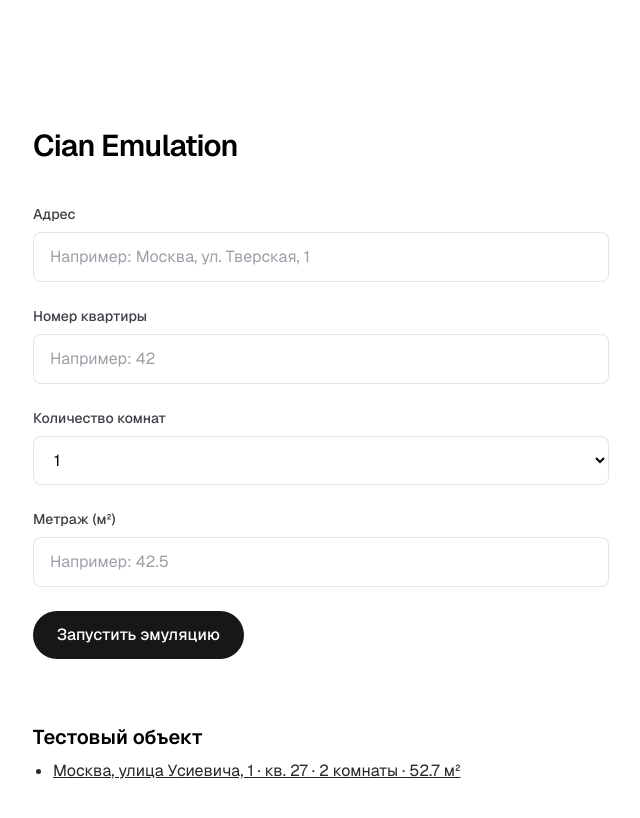
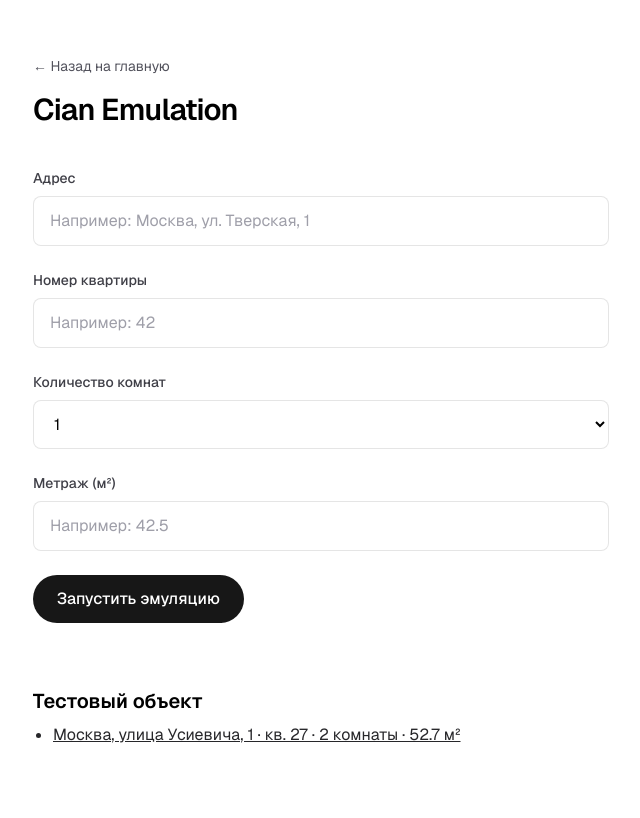
Before and after one commit to sergeychernov/realty-calculator, a Next.js app: page /emulation in a window 1280 px wide. Shown: the top 818 px of the page, without its empty margins (287-927 px from the left). Built offline with nearby package versions, Linux system fonts and the light colour scheme.

Commit message:
Navigation

```diff
--- a/app/emulation/page.tsx
+++ b/app/emulation/page.tsx
@@ -1,6 +1,7 @@
 "use client";
 
 import { useState } from "react";
+import Link from "next/link";
 import type { CianData } from "@/playwright-scripts/cian/extract-data";
 
 export default function EmulationPage() {
@@ -52,10 +53,18 @@
 
   return (
     <div className="flex min-h-screen items-center justify-center bg-zinc-50 font-sans dark:bg-black">
-      <main className="flex min-h-screen w-full max-w-3xl flex-col items-center justify-center gap-10 py-32 px-16 bg-white dark:bg-black sm:items-start">
-        <h1 className="text-3xl font-semibold tracking-tight text-black dark:text-zinc-50">
-          Cian Emulation
-        </h1>
+      <main className="flex min-h-screen w-full max-w-3xl flex-col items-center justify-center gap-10 px-16 bg-white dark:bg-black sm:items-start">
+        <div className="w-full max-w-xl">
+          <Link
+            href="/"
+            className="inline-flex items-center text-sm text-zinc-600 dark:text-zinc-400 hover:text-black dark:hover:text-zinc-50 mb-4"
+          >
+            ← Назад на главную
+          </Link>
+          <h1 className="text-3xl font-semibold tracking-tight text-black dark:text-zinc-50">
+            Cian Emulation
+          </h1>
+        </div>
         <form onSubmit={handleSubmit} className="w-full max-w-xl space-y-6">
           <div className="flex flex-col gap-2">
             <label
--- a/app/page.tsx
+++ b/app/page.tsx
@@ -1,6 +1,7 @@
 "use client";
 
 import { useState } from "react";
+import Link from "next/link";
 
 export default function Home() {
   const [address, setAddress] = useState("");
@@ -8,13 +9,26 @@
   const [area, setArea] = useState("");
   return (
     <div className="flex min-h-screen items-center justify-center bg-zinc-50 font-sans dark:bg-black">
-      <main className="flex min-h-screen w-full max-w-3xl flex-col items-center justify-center gap-10 py-32 px-16 bg-white dark:bg-black sm:items-start">
+      <main className="flex min-h-screen w-full max-w-3xl flex-col items-center justify-center gap-10 px-16 bg-white dark:bg-black sm:items-start">
+        <Link
+          href="/emulation"
+          className="inline-flex items-center text-sm text-zinc-600 dark:text-zinc-400 hover:text-black dark:hover:text-zinc-50 underline"
+        >
+          → Перейти к Cian Emulation
+        </Link>
         <h1 className="text-3xl font-semibold tracking-tight text-black dark:text-zinc-50">
           Калькулятор недвижимости
         </h1>
-        <form method="GET" action="/report" className="w-full max-w-xl space-y-6">
+        <form
+          method="GET"
+          action="/report"
+          className="w-full max-w-xl space-y-6"
+        >
           <div className="flex flex-col gap-2">
-            <label htmlFor="address" className="text-sm font-medium text-zinc-700 dark:text-zinc-300">
+            <label
+              htmlFor="address"
+              className="text-sm font-medium text-zinc-700 dark:text-zinc-300"
+            >
               Адрес
             </label>
             <input
@@ -30,7 +44,10 @@
           </div>
 
           <div className="flex flex-col gap-2">
-            <label htmlFor="rooms" className="text-sm font-medium text-zinc-700 dark:text-zinc-300">
+            <label
+              htmlFor="rooms"
+              className="text-sm font-medium text-zinc-700 dark:text-zinc-300"
+            >
               Количество комнат
             </label>
             <select
@@ -50,7 +67,10 @@
           </div>
 
           <div className="flex flex-col gap-2">
-            <label htmlFor="area" className="text-sm font-medium text-zinc-700 dark:text-zinc-300">
+            <label
+              htmlFor="area"
+              className="text-sm font-medium text-zinc-700 dark:text-zinc-300"
+            >
               Метраж (м²)
             </label>
             <input
@@ -79,7 +99,9 @@
         </form>
 
         <div className="w-full max-w-xl pt-6">
-          <h2 className="mb-2 text-xl font-semibold text-black dark:text-zinc-50">Тестовые объекты</h2>
+          <h2 className="mb-2 text-xl font-semibold text-black dark:text-zinc-50">
+            Тестовые объекты
+          </h2>
           <ul className="list-disc pl-5 text-zinc-800 dark:text-zinc-300">
             <li>
               <button
```
